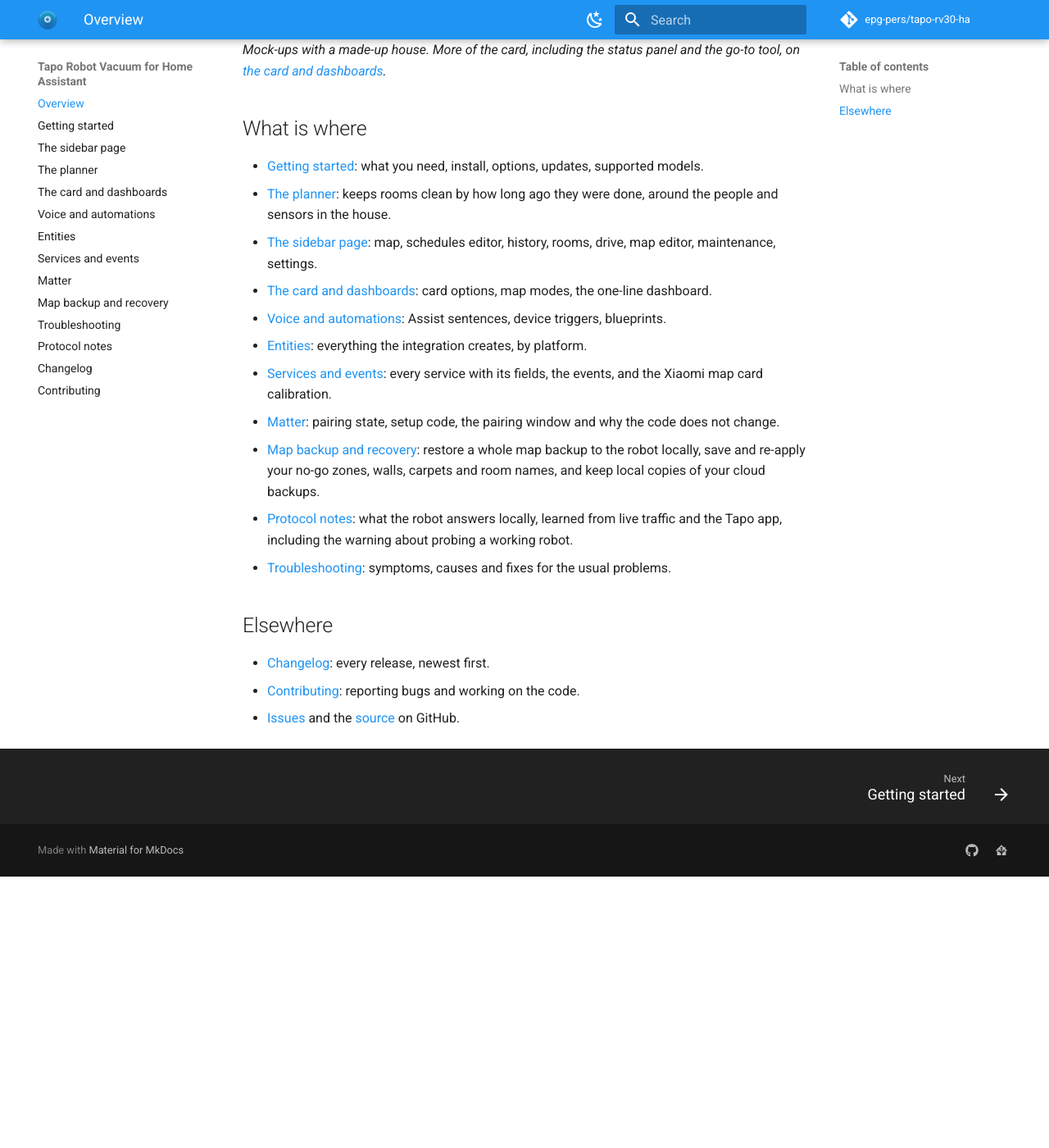
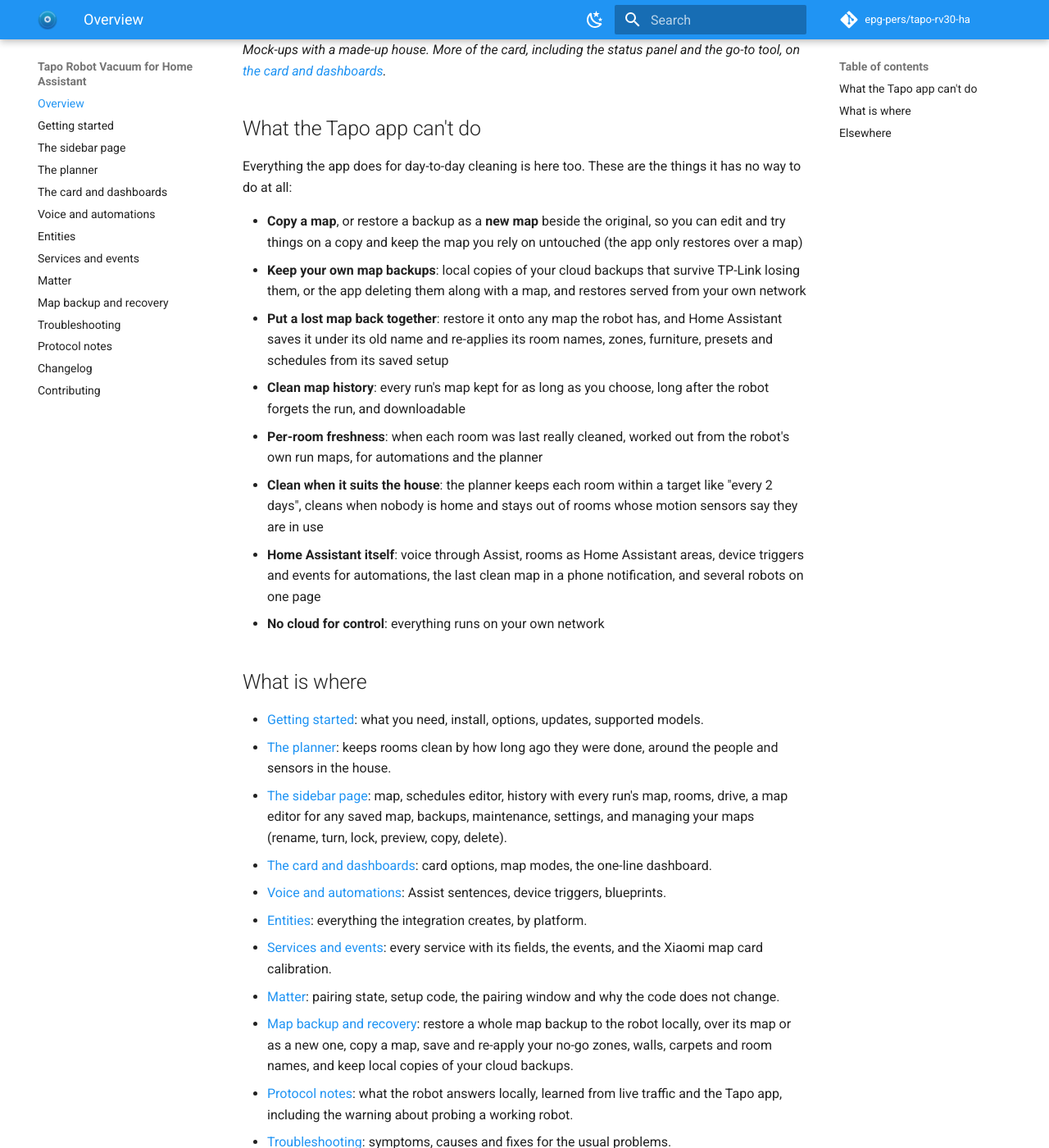
Before and after one commit to epg-pers/tapo-rv30-ha, an MkDocs documentation site: the page built from docs/index.md, in a window 1280 px wide and 1400 px high, scrolled down 1188 px. Shown: the whole window at 82% size. Built offline with MkDocs 1.6.1 and Material for MkDocs 9.7.7, drawn with Linux system fonts in a browser that asks for light colours; comment, search, counter and statistics services are not loaded; before the commit the page ends 2257 px from its top, so only the background shows below that.

Commit message:
Docs: what the app can't do, map management, map entries, progress event
The home page gets the list of what the Tapo app cannot do and current
descriptions of the sidebar page and map recovery; the entities page describes each
entry of the camera's maps attribute (rotation, lock); the services page lists the
tapo_rv30_map_job progress event.

```diff
--- a/docs/index.md
+++ b/docs/index.md
@@ -15,14 +15,39 @@
 *Mock-ups with a made-up house. More of the card, including the status panel and the go-to
 tool, on [the card and dashboards](card.md).*
 
+## What the Tapo app can't do
+
+Everything the app does for day-to-day cleaning is here too. These are the things it has no way
+to do at all:
+
+- **Copy a map**, or restore a backup as a **new map** beside the original, so you can edit and
+  try things on a copy and keep the map you rely on untouched (the app only restores over a map)
+- **Keep your own map backups**: local copies of your cloud backups that survive TP-Link losing
+  them, or the app deleting them along with a map, and restores served from your own network
+- **Put a lost map back together**: restore it onto any map the robot has, and Home Assistant
+  saves it under its old name and re-applies its room names, zones, furniture, presets and
+  schedules from its saved setup
+- **Clean map history**: every run's map kept for as long as you choose, long after the robot
+  forgets the run, and downloadable
+- **Per-room freshness**: when each room was last really cleaned, worked out from the robot's own
+  run maps, for automations and the planner
+- **Clean when it suits the house**: the planner keeps each room within a target like "every 2
+  days", cleans when nobody is home and stays out of rooms whose motion sensors say they are in
+  use
+- **Home Assistant itself**: voice through Assist, rooms as Home Assistant areas, device
+  triggers and events for automations, the last clean map in a phone notification, and several
+  robots on one page
+- **No cloud for control**: everything runs on your own network
+
 ## What is where
 
 - [Getting started](getting-started.md): what you need, install, options, updates, supported
   models.
 - [The planner](planner.md): keeps rooms clean by how long ago they were done, around
   the people and sensors in the house.
-- [The sidebar page](panel.md): map, schedules editor, history, rooms, drive, map editor,
-  maintenance, settings.
+- [The sidebar page](panel.md): map, schedules editor, history with every run's map, rooms,
+  drive, a map editor for any saved map, backups, maintenance, settings, and managing your maps
+  (rename, turn, lock, preview, copy, delete).
 - [The card and dashboards](card.md): card options, map modes, the one-line dashboard.
 - [Voice and automations](automations.md): Assist sentences, device triggers, blueprints.
 - [Entities](entities.md): everything the integration creates, by platform.
@@ -31,8 +56,8 @@
 - [Matter](matter.md): pairing state, setup code, the pairing window and why the code does
   not change.
 - [Map backup and recovery](map-recovery.md): restore a whole map backup to the robot locally,
-  save and re-apply your no-go zones, walls, carpets and room names, and keep local copies of
-  your cloud backups.
+  over its map or as a new one, copy a map, save and re-apply your no-go zones, walls, carpets
+  and room names, and keep local copies of your cloud backups.
 - [Protocol notes](protocol.md): what the robot answers locally, learned from live traffic
   and the Tapo app, including the warning about probing a working robot.
 - [Troubleshooting](troubleshooting.md): symptoms, causes and fixes for the usual problems.
```
Also changed, not shown: docs/entities.md (+3 -0 lines), docs/services.md (+1 -0 lines).
